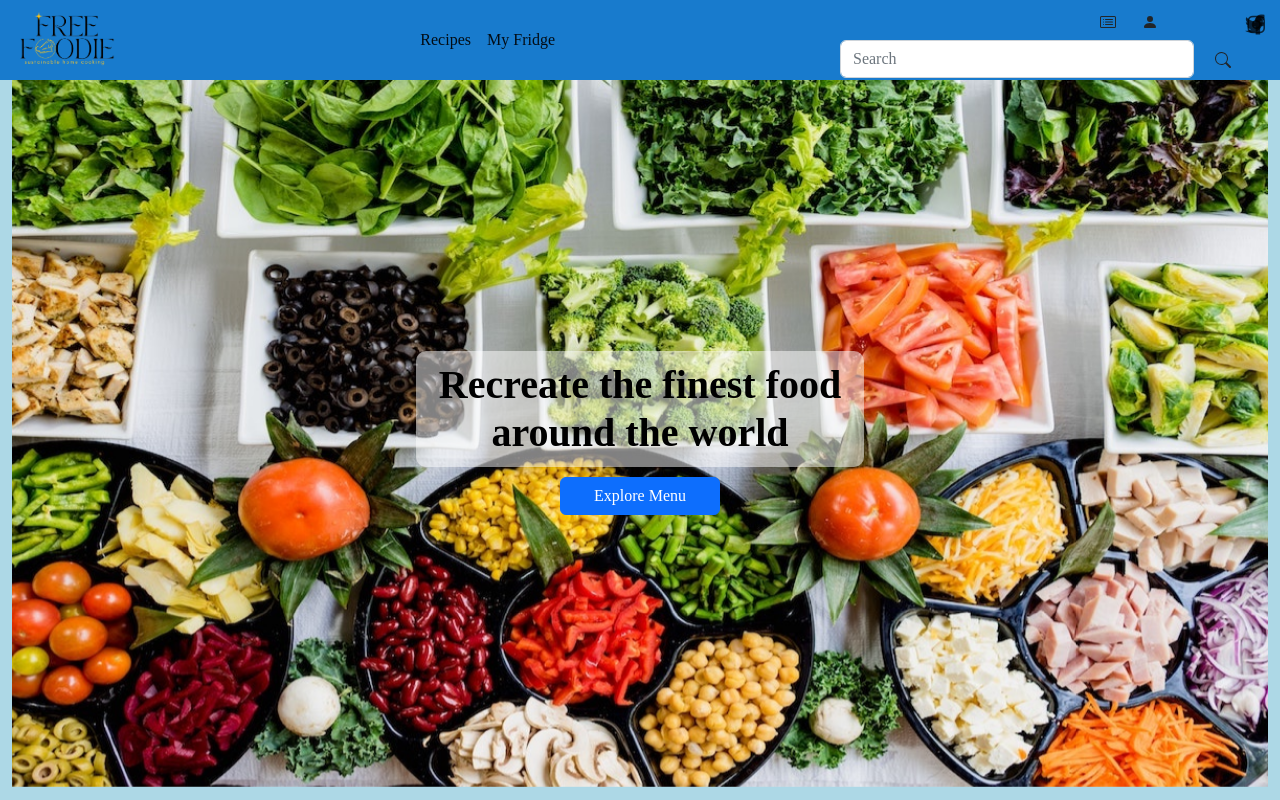
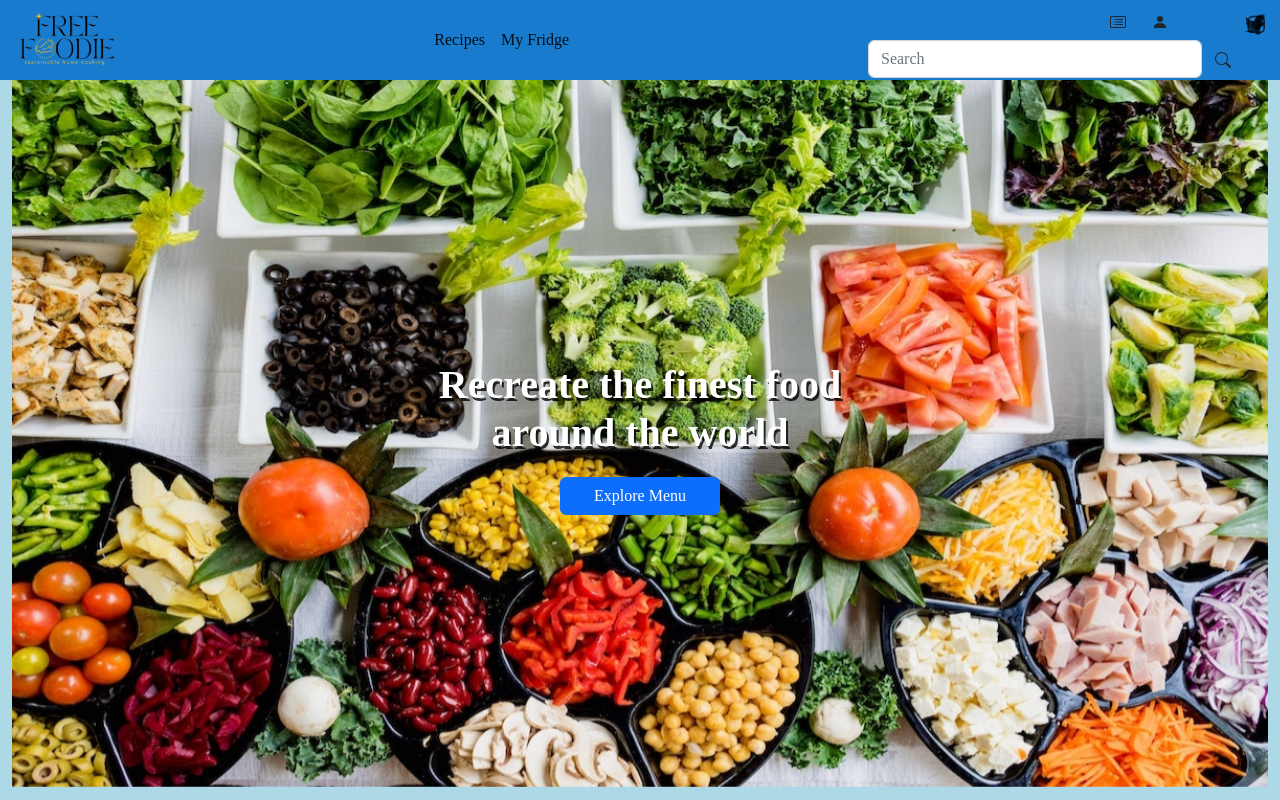
Before and after one commit to ZheTaoGuo/Free-Foodie, a Vue app: page / in a window 1280 px wide. Shown: the top 800 px of the page. Built offline with nearby package versions, Linux system fonts and the light colour scheme.

Commit message:
updated text styling

```diff
--- a/src/components/Navbar.vue
+++ b/src/components/Navbar.vue
@@ -8,7 +8,7 @@
         <span class="navbar-toggler-icon"></span>
       </button>
       <div class="collapse navbar-collapse" id="navbarSupportedContent">
-        <ul class="navbar-nav mx-auto" style="justify-content: center ;">
+        <ul class="navbar-nav mx-auto" style="justify-content: center;">
           <li class="nav-item">
             <!-- <router-link to="/recipe"></router-link> -->
             <a class="nav-link active" aria-current="page" href="/recipe">Recipes</a>
@@ -38,9 +38,9 @@
                 </svg>
               </a>
             </div>
-            <div class="row me-2">
+            <div class="row ">
               <form class="d-flex">
-                <input class="form-control me-2" type="search" placeholder="Search" aria-label="Search">
+                <input class="form-control" type="search" placeholder="Search" aria-label="Search">
                 <button class="btn" type="submit">
                   <svg xmlns="http://www.w3.org/2000/svg" width="16" height="16" fill="currentColor" class="bi bi-search" viewBox="0 0 16 16">
                     <path d="M11.742 10.344a6.5 6.5 0 1 0-1.397 1.398h-.001c.03.04.062.078.098.115l3.85 3.85a1 1 0 0 0 1.415-1.414l-3.85-3.85a1.007 1.007 0 0 0-.115-.1zM12 6.5a5.5 5.5 0 1 1-11 0 5.5 5.5 0 0 1 11 0z"/>
--- a/src/views/HomePage.vue
+++ b/src/views/HomePage.vue
@@ -127,8 +127,9 @@ export default {
 
 .title {
   font-weight: bold;
-  color: black;
-  background: rgba(255, 255, 255, 0.5);
+  text-shadow: 2px 2.5px rgba(0, 0, 0, 0.8);
+  color: rgb(255, 255, 255);
+  /* background: rgba(255, 255, 255, 0.5); */
   padding: 10px;
   border-radius: 10px;
   margin-bottom: 10px;
--- a/src/views/RecipeView.vue
+++ b/src/views/RecipeView.vue
@@ -84,17 +84,17 @@
                 </div>
             </div>
             <div class="col-9 position-relative">
-                <div class="tab-content position-sticky top-0" id="v-pills-tabContent" style="overflow-y: auto; max-height: 100vh;">
+                <div class="tab-content position-sticky top-0 bg-secondary" id="v-pills-tabContent" style="overflow-y: auto; max-height: 100vh;">
                     <!-- eslint-disable-next-line -->
                     <div v-for="recipe of recipes" class="tab-pane fade"
                         :class="{active: recipe['recipeId'] == selectedRecipe, show: recipe['recipeId'] == selectedRecipe}"
                         :id="'v-settings'+recipe['recipeId']" role="tabpanel" :aria-labelledby="'recipe'+recipe['recipeId']"
                         tabindex="0">
-                        <div class="container-fluid bg-secondary">
+                        <div class="container-fluid mt-3">
                             <div :style="{ background: 'url(' + recipe['image'] + ') no-repeat', backgroundSize: 'cover', backgroundPosition: 'center', height:'35vh'}">
-                                <div style="background-color: rgba(0, 0, 0, 0.6); height:inherit">
+                                <div style="background-color: rgba(0, 0, 0, 0.5); height:inherit">
                                     <div class="d-flex justify-content-center align-items-center mt-2 p-5 text-white rounded" style="height:inherit">
-                                        <h1>{{recipe['recipeName']}}</h1>
+                                        <h1 style="font-weight: 800; text-shadow: 2px 2px rgba(0, 0, 0, 0.7)" >{{recipe['recipeName']}}</h1>
                                     </div>
                                 </div>
                             </div>
```
